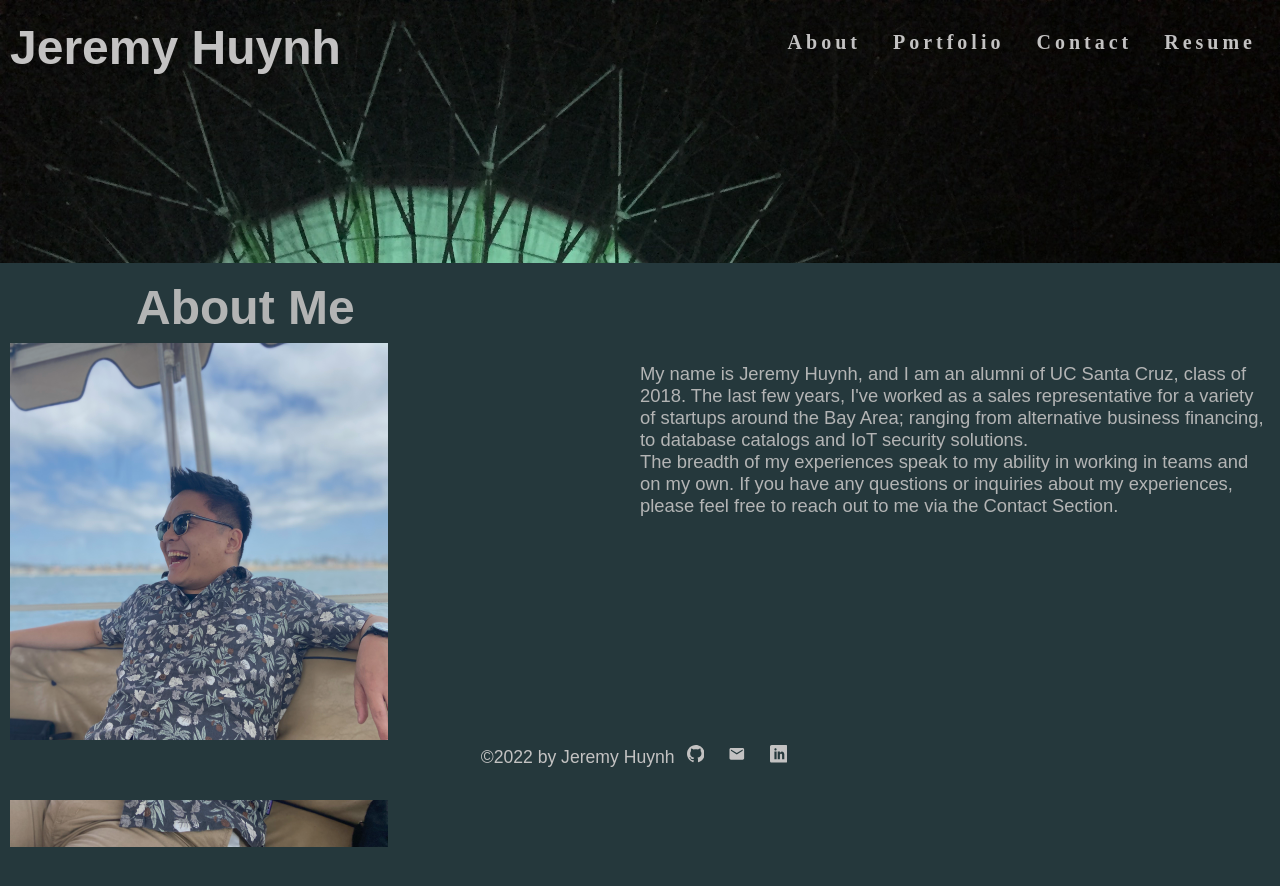
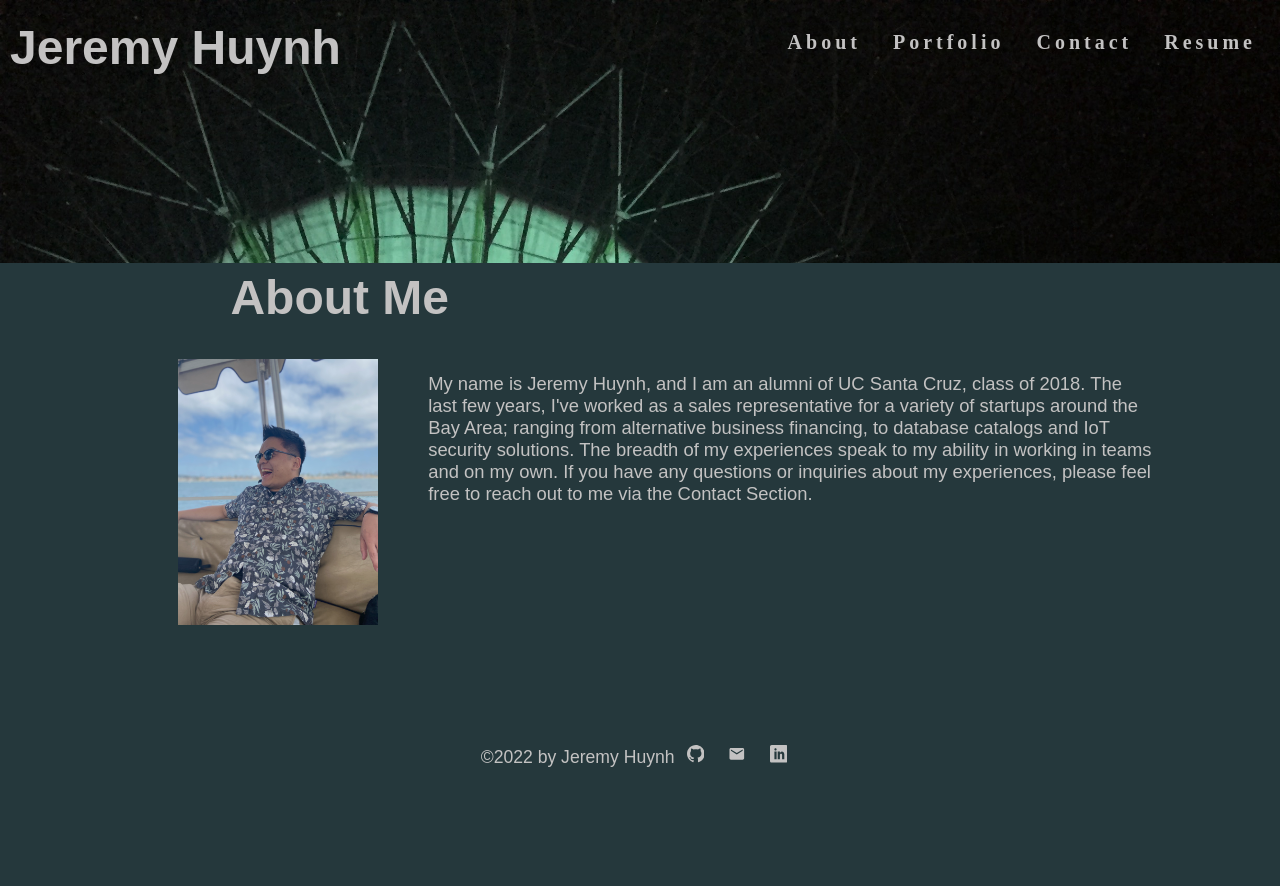
Before and after one commit to jermeewinn/jeremy-huynh-portfolio2.0, a React (Create React App) app: page / in a window 1280 px wide. Shown: the top 886 px of the page. After the commit the page ends 800 px from the top, so only its background shows below. Built offline with nearby package versions, Linux system fonts and the light colour scheme.

Commit message:
adjusted JSX in About/index.js to align with CSS styling

```diff
--- a/src/components/About/index.js
+++ b/src/components/About/index.js
@@ -3,15 +3,17 @@ import profilePic from '../../assets/images/other/Profile-Picture.jpg';
 
 function About() {
     return (
-        <section id="sideByside">
+        <section id='about'>
             <h1 id='about'>About Me</h1>
-            <img src={profilePic} style={{ float: "left", alignItems: "center", width: "30%" }} alt='portrait of Jeremy' />
-            <div style={{ float: "right", width: "50%", textalign: "left",  }}>
+            <div id='sideByside'>
+                <div id='me-image'>
+                <img id="me" src={profilePic} className="my-2" alt="potrait of Jeremy"/>                </div>
+            </div>
+            <div id='left'>
                 <p>
                     My name is Jeremy Huynh, and I am an alumni of UC Santa Cruz, class of 2018.
                     The last few years, I've worked as a sales representative for a variety of startups around the Bay Area;
                     ranging from alternative business financing, to database catalogs and IoT security solutions.
-                    <br/>
                     The breadth of my experiences speak to my ability in working in teams and on my own.
                     If you have any questions or inquiries about my experiences, please feel free to reach out to me via the Contact Section.
                 </p>
```
